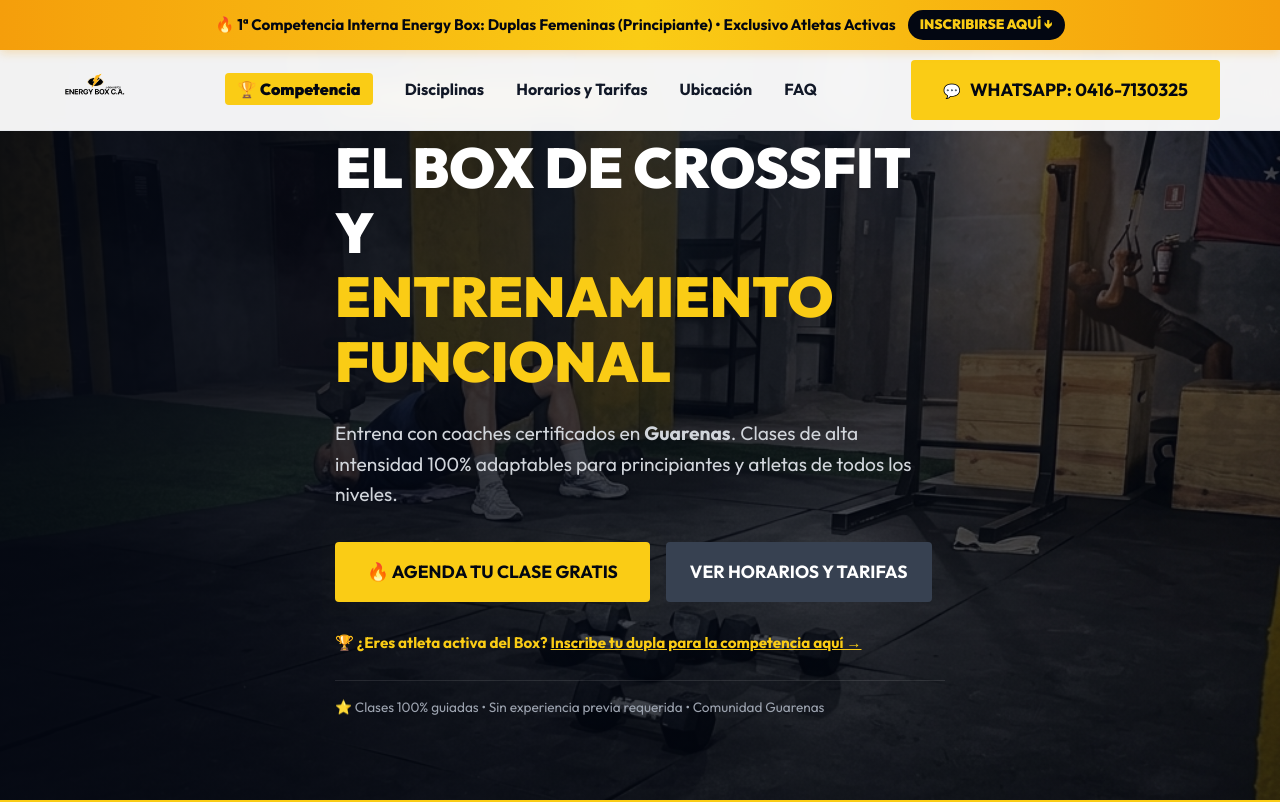
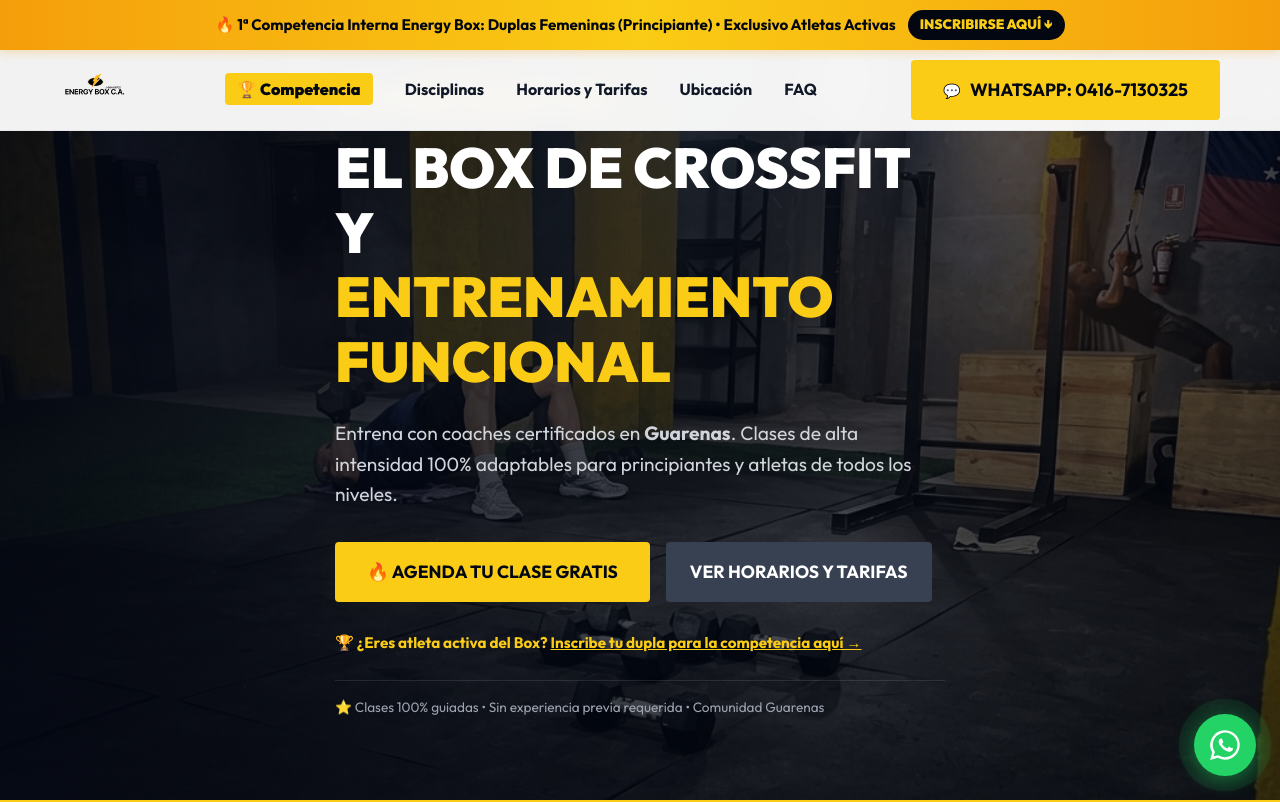
Before and after one commit to Hramos93/EnergyBox, a React (Vite) app: page / in a window 1280 px wide. Shown: the top 802 px of the page. Built offline with nearby package versions, Linux system fonts and the light colour scheme; no server answers.

Commit message:
boton de whatsapp

```diff
--- a/src/App.jsx
+++ b/src/App.jsx
@@ -1,5 +1,6 @@
 import React from 'react';
 import CompetenciaRegistro from './components/CompetenciaRegistro';
+import WhatsAppFloatingButton from './components/WhatsAppFloatingButton';
 
 function App() {
   return (
@@ -260,6 +261,9 @@
           <p>&copy; 2026 Energy Box C.A. Todos los derechos reservados.</p>
         </div>
       </footer>
+
+      {/* Botón Flotante Persistente de WhatsApp (Fase 2 CRO) */}
+      <WhatsAppFloatingButton />
     </>
   );
 }
--- /dev/null
+++ b/src/components/WhatsAppFloatingButton.jsx
@@ -0,0 +1,44 @@
+import React from 'react';
+
+/**
+ * Componente Botón Flotante Persistente de WhatsApp (Sticky FAB)
+ * Ciberseguridad: Enlace sanitizado con rel="noopener noreferrer".
+ * CRO: Canal de contacto 1-clic siempre visible para captar prospectos en móviles y desktop.
+ */
+export default function WhatsAppFloatingButton() {
+  const handleClick = () => {
+    if (typeof window !== 'undefined' && typeof window.gtag === 'function') {
+      window.gtag('event', 'contact', {
+        event_category: 'Lead Acquisition',
+        event_label: 'WhatsApp Floating FAB'
+      });
+    }
+  };
+
+  return (
+    <aside aria-label="Canal de contacto directo">
+      <a
+        href="https://wa.me/584167130325?text=Hola%20Energy%20Box!%20Quisiera%20informaci%C3%B3n%20para%20entrenar."
+        target="_blank"
+        rel="noopener noreferrer"
+        className="whatsapp-floating-fab"
+        aria-label="Contactar a Energy Box por WhatsApp"
+        onClick={handleClick}
+      >
+        <div className="fab-pulse" aria-hidden="true"></div>
+        {/* SVG Oficial de WhatsApp para máxima nitidez en pantallas de alta densidad */}
+        <svg
+          className="fab-svg-icon"
+          viewBox="0 0 32 32"
+          width="32"
+          height="32"
+          fill="currentColor"
+          aria-hidden="true"
+        >
+          <path d="M16 2a13.9 13.9 0 0 0-12 20.9L2 30l7.3-1.9A13.9 13.9 0 1 0 16 2zm0 25.5a11.5 11.5 0 0 1-5.9-1.6l-.4-.3-4.4 1.1 1.2-4.3-.3-.4A11.6 11.6 0 1 1 16 27.5zm6.4-8.7c-.3-.2-2-.1-2.3-1.1-.3-.2-.5-.3-.7.1s-.8 1-.9 1.2c-.2.2-.4.2-.7.1a8.8 8.8 0 0 1-2.6-1.6 9.8 9.8 0 0 1-1.8-2.3c-.2-.3 0-.5.1-.7s.3-.4.5-.6.2-.3.3-.5a.6.6 0 0 0 0-.6c-.1-.2-.7-1.7-1-2.3-.3-.6-.5-.5-.7-.5h-.6a1.2 1.2 0 0 0-.9.4 3.7 3.7 0 0 0-1.1 2.7 6.4 6.4 0 0 0 1.4 3.4 14.6 14.6 0 0 0 5.6 5c.8.3 1.4.5 1.9.7a4.6 4.6 0 0 0 2.1.1 3.4 3.4 0 0 0 2.2-1.5 2.8 2.8 0 0 0 .2-1.6c-.1-.2-.3-.3-.6-.5z" />
+        </svg>
+        <span className="fab-tooltip">¿Dudas? Escríbenos</span>
+      </a>
+    </aside>
+  );
+}
--- a/src/index.css
+++ b/src/index.css
@@ -959,3 +959,114 @@
     color: #FFFFFF;
     background-color: rgba(250, 204, 21, 0.05);
 }
+
+/* =========================================================================
+   FASE 2 CRO: BOTÓN FLOTANTE PERSISTENTE DE WHATSAPP (STICKY FAB)
+   ========================================================================= */
+.whatsapp-floating-fab {
+    position: fixed;
+    bottom: 24px;
+    right: 24px;
+    background-color: #25D366;
+    color: #FFFFFF;
+    width: 62px;
+    height: 62px;
+    border-radius: 50%;
+    display: flex;
+    align-items: center;
+    justify-content: center;
+    box-shadow: 0 4px 20px rgba(37, 211, 102, 0.45);
+    z-index: 999;
+    transition: transform 0.25s ease, background-color 0.25s ease, box-shadow 0.25s ease;
+    cursor: pointer;
+    text-decoration: none;
+}
+
+.whatsapp-floating-fab:hover {
+    transform: scale(1.08);
+    background-color: #20BD5A;
+    box-shadow: 0 6px 25px rgba(37, 211, 102, 0.6);
+    color: #FFFFFF;
+}
+
+.fab-svg-icon {
+    width: 34px;
+    height: 34px;
+    fill: #FFFFFF;
+}
+
+.fab-pulse {
+    position: absolute;
+    width: 100%;
+    height: 100%;
+    border-radius: 50%;
+    background-color: #25D366;
+    opacity: 0.6;
+    animation: fabPulse 2.4s infinite ease-out;
+    z-index: -1;
+    pointer-events: none;
+}
+
+@keyframes fabPulse {
+    0% {
+        transform: scale(1);
+        opacity: 0.6;
+    }
+    50% {
+        opacity: 0.3;
+    }
+    100% {
+        transform: scale(1.55);
+        opacity: 0;
+    }
+}
+
+.fab-tooltip {
+    position: absolute;
+    right: 74px;
+    background-color: #030712;
+    color: #FFFFFF;
+    padding: 7px 14px;
+    border-radius: 8px;
+    font-size: 0.85rem;
+    font-weight: 700;
+    white-space: nowrap;
+    border: 1px solid #374151;
+    box-shadow: 0 4px 15px rgba(0, 0, 0, 0.6);
+    opacity: 0;
+    transform: translateX(10px);
+    transition: all 0.3s cubic-bezier(0.16, 1, 0.3, 1);
+    pointer-events: none;
+}
+
+.fab-tooltip::after {
+    content: '';
+    position: absolute;
+    top: 50%;
+    right: -6px;
+    transform: translateY(-50%);
+    border-width: 6px 0 6px 6px;
+    border-style: solid;
+    border-color: transparent transparent transparent #030712;
+}
+
+.whatsapp-floating-fab:hover .fab-tooltip {
+    opacity: 1;
+    transform: translateX(0);
+}
+
+@media (max-width: 640px) {
+    .whatsapp-floating-fab {
+        bottom: 18px;
+        right: 18px;
+        width: 56px;
+        height: 56px;
+    }
+    .fab-svg-icon {
+        width: 30px;
+        height: 30px;
+    }
+    .fab-tooltip {
+        display: none;
+    }
+}
```
